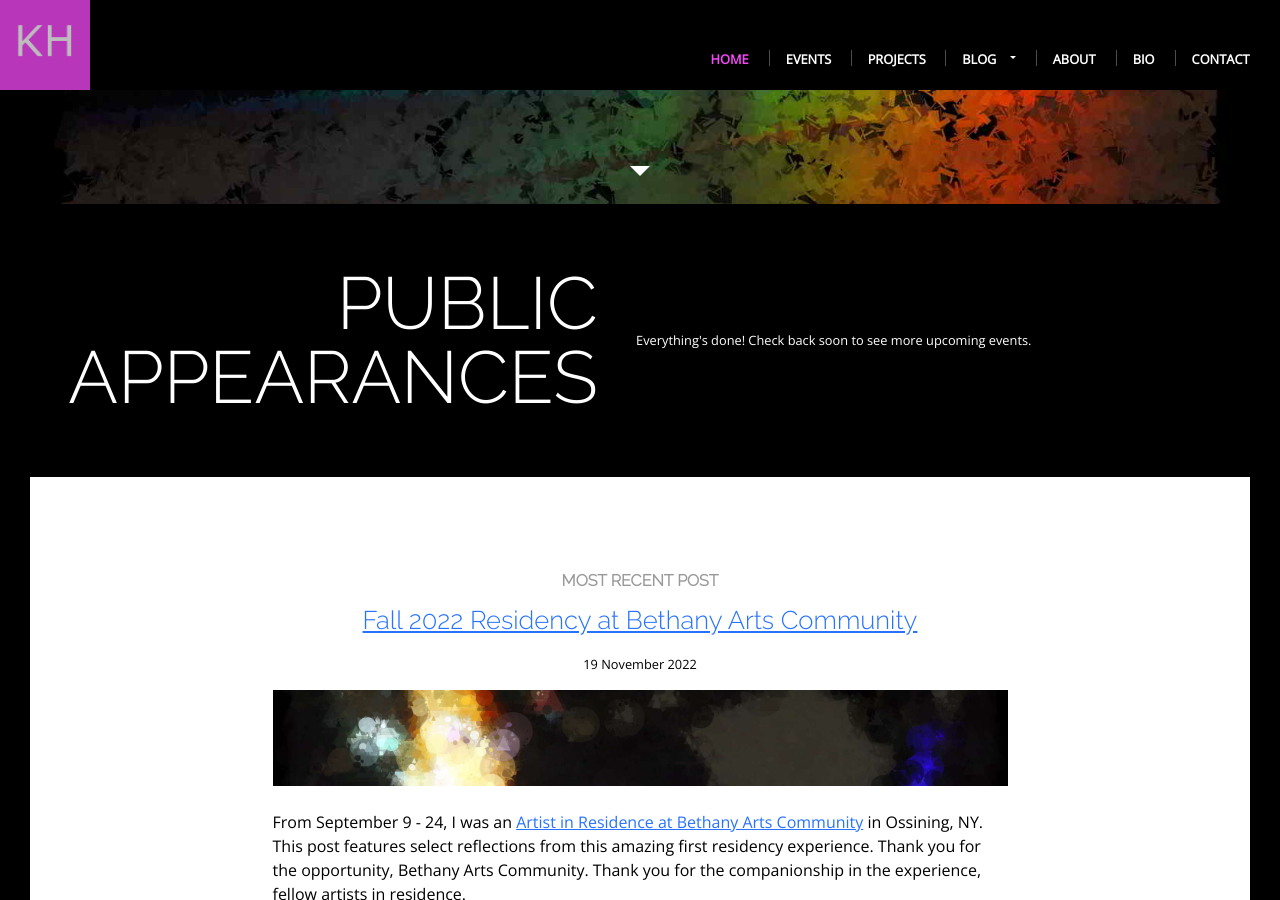
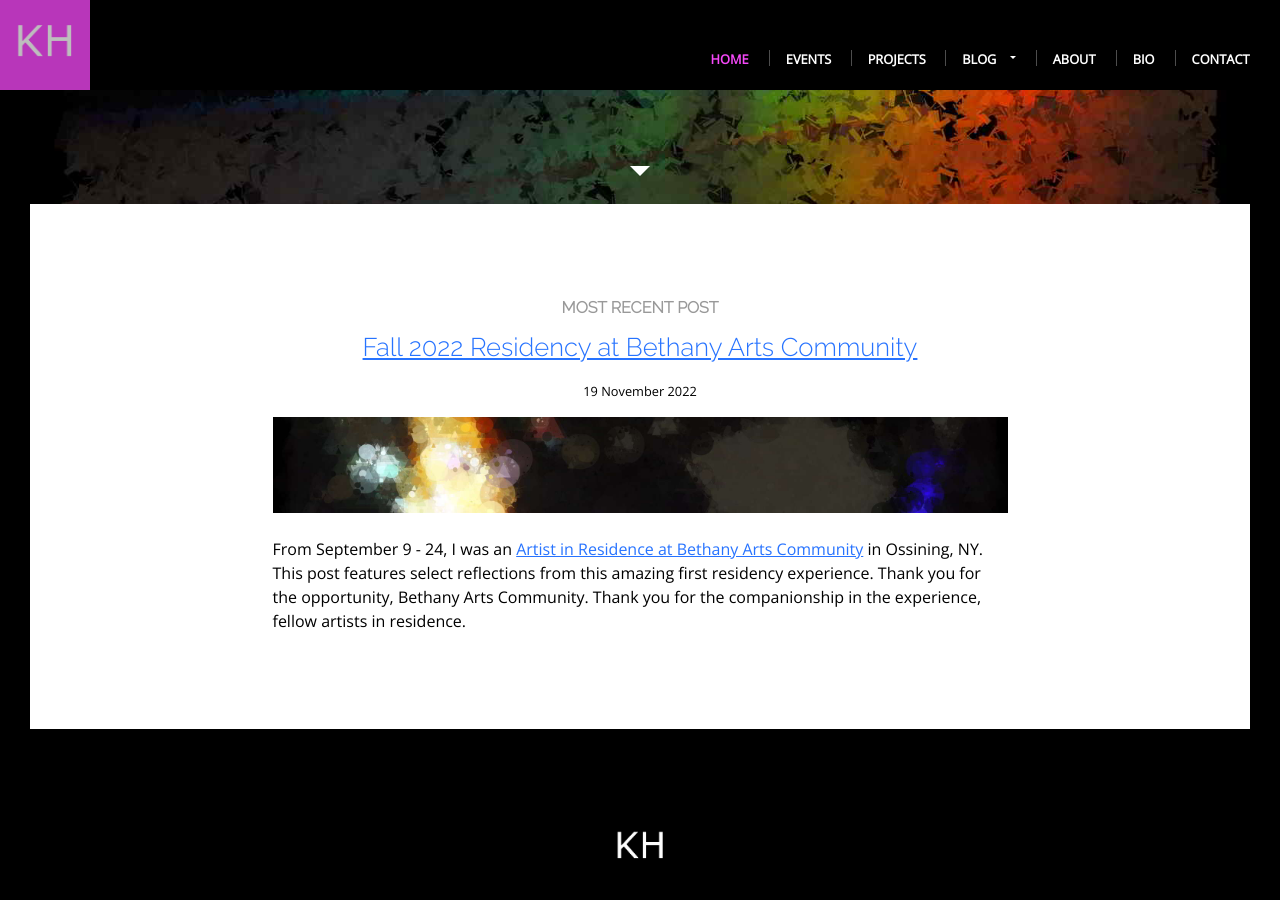
Before and after one commit to khoeger/khoeger.github.io, a Jekyll site: the page built from index.html, in a window 1280 px wide and 900 px high, scrolled down 696 px. Built offline with Jekyll 4.4.1, drawn with Linux system fonts in a browser that asks for light colours.

Commit message:
Potential fixes to make events only show if they're upcoming

```diff
--- a/index.html
+++ b/index.html
@@ -10,14 +10,18 @@ layout: default
       </ul>
     </div>
   </div>
+  {% assign sortedEvents = site.events_list | where_exp:"event",
+  "event.date >= site.time" |sort: 'date'  %}
+
+  {% unless sortedEvents == empty %}
   <div class="home-callout">
     <h1 class="callout-title">Public Appearances</h1>
     <div class="callout-copy">
 
-      {% assign sortedEvents = site.events_list | where_exp:"event",
+      <!-- {% assign sortedEvents = site.events_list | where_exp:"event",
       "event.date >= site.time" |sort: 'date'  %}
 
-      {% unless sortedEvents == empty %}
+      {% unless sortedEvents == empty %} -->
         {% for event in sortedEvents limit:3 %}
           <div class="featured-event">
             <div class="featured-event-date">{{event.date | date: site.date_format}}</div>
@@ -25,13 +29,15 @@ layout: default
             <div class="event-title"><a href="{{ event.url }}">{{event.title}}</a></div>
           </div>
         {% endfor %}
-        {% else %}
+        <!-- {% else %}
 
           <p>Everything's done! Check back soon to see more upcoming events.</p>
-      {% endunless %}
+      {% endunless %} -->
 
     </div>
   </div>
+{% endunless %}
+
 
   <div class="home-section">
     <h4>Most Recent Post</h4>
```
